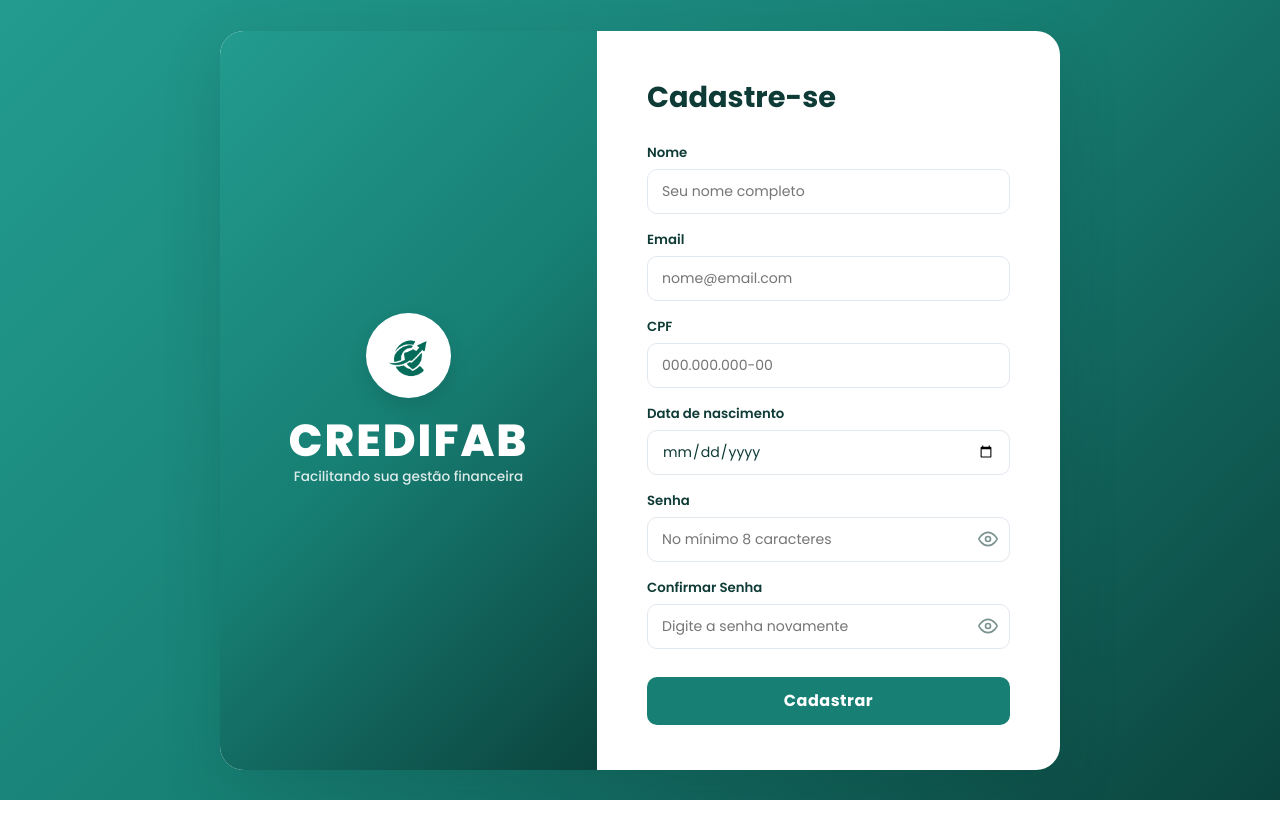
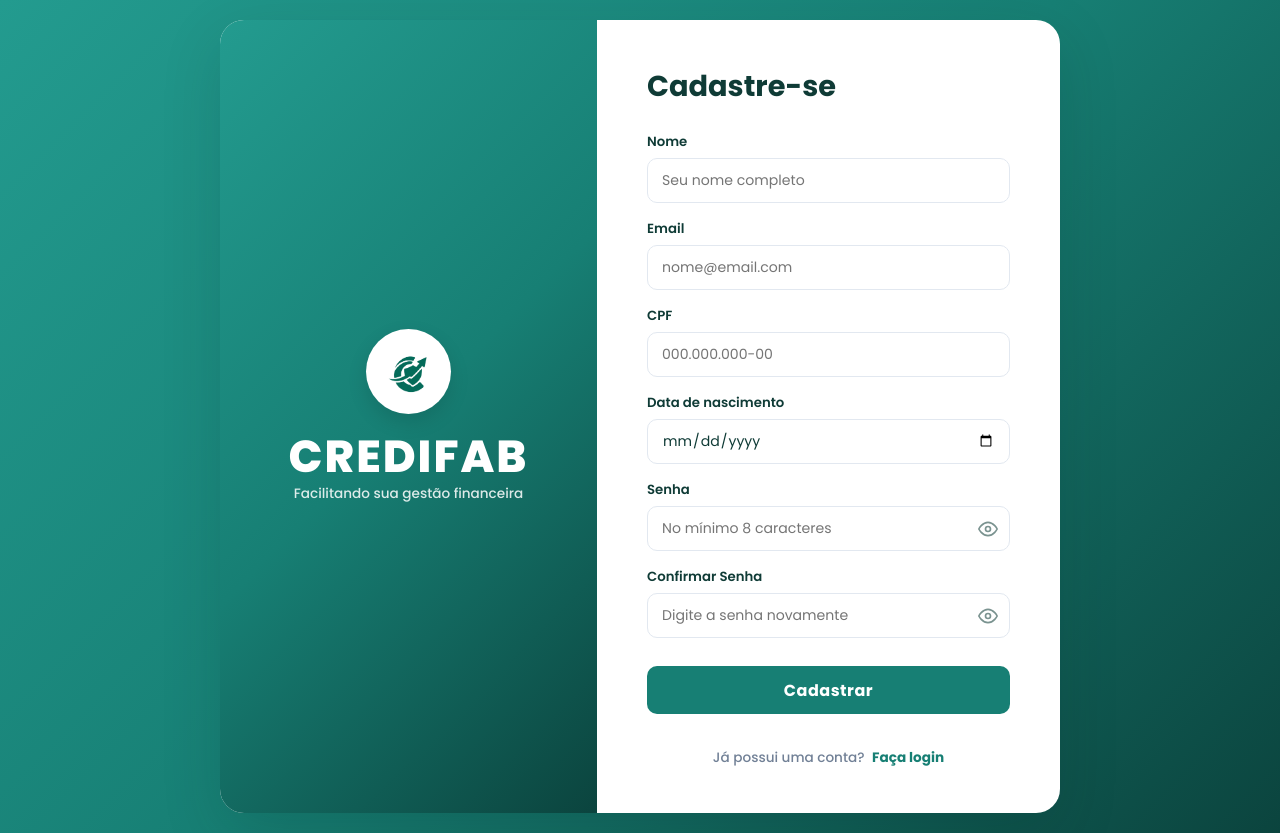
Before and after one commit to FGA0138-MDS-Ajax/2026.1-T01-Parnas, a React (Vite) app in the folder frontend/: page /register in a window 1280 px wide. Before the commit the page ends 800 px from the top, so only its background shows below. Built offline with nearby package versions, Linux system fonts and the light colour scheme.

Commit message:
feat: adiciona link na tela ne cadastro para retornar ao login

```diff
--- a/frontend/src/pages/Register/Register.css
+++ b/frontend/src/pages/Register/Register.css
@@ -217,3 +217,24 @@
     padding: 30px;
   }
 }
+
+.register-login-ref {
+  margin-top: 18px;
+  text-align: center;
+  font-size: 0.85rem;
+  font-weight: 500;
+  color: var(--texto-placeholder);
+}
+
+.register-login-ref a {
+  color: var(--azul);
+  text-decoration: none;
+  font-weight: 700;
+  margin-left: 4px;
+  transition: var(--transicao-suave);
+}
+
+.register-login-ref a:hover {
+  color: var(--verde-claro);
+  text-decoration: underline;
+}
--- a/frontend/src/pages/Register/Register.jsx
+++ b/frontend/src/pages/Register/Register.jsx
@@ -293,6 +293,9 @@ const Register = () => {
             >
               {loading ? "Cadastrando..." : "Cadastrar"}
             </button>
+            <div className="register-login-ref">
+              Já possui uma conta? <a href="/">Faça login</a>
+            </div>
           </form>
         </div>
       </div>
```
